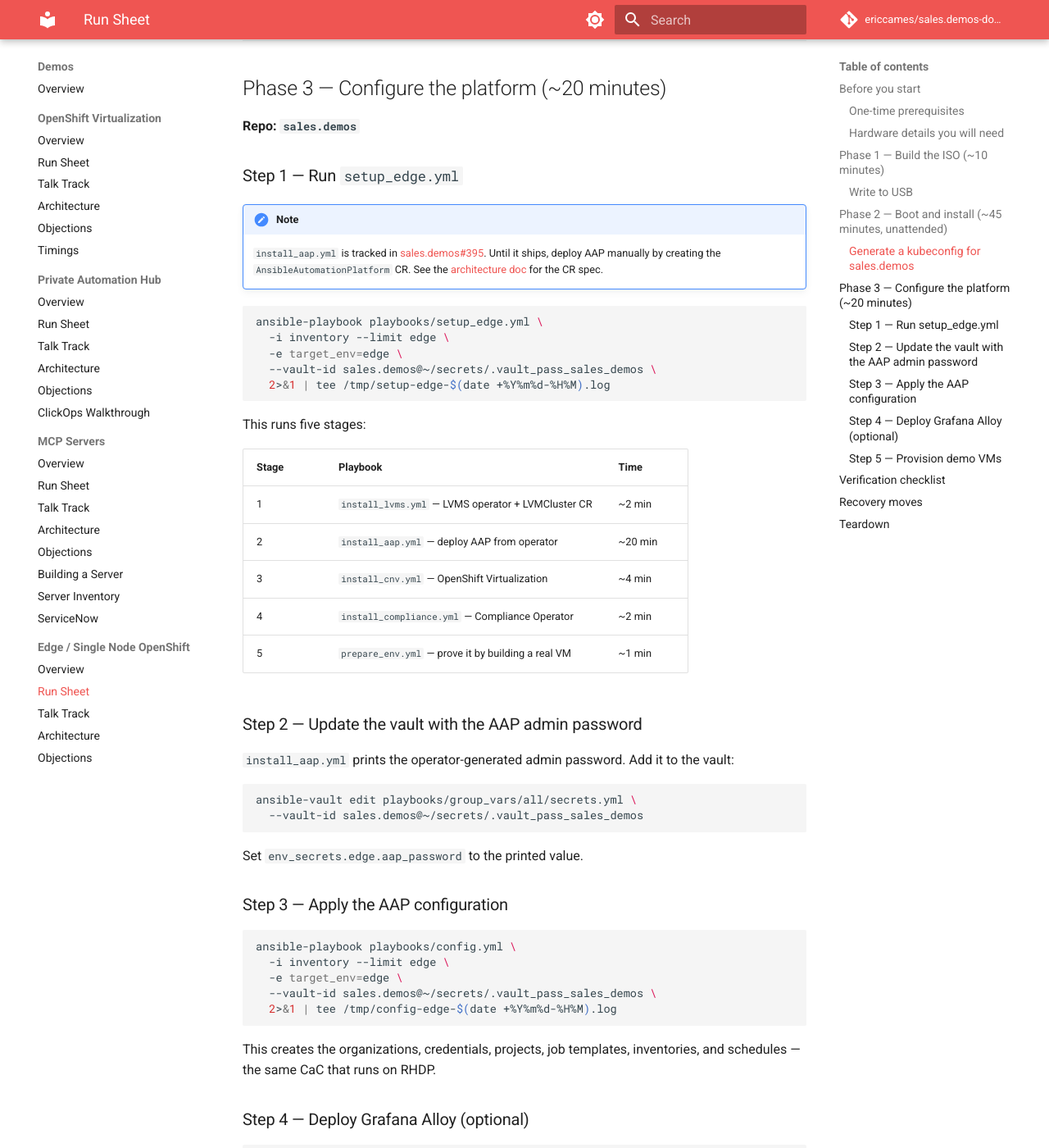
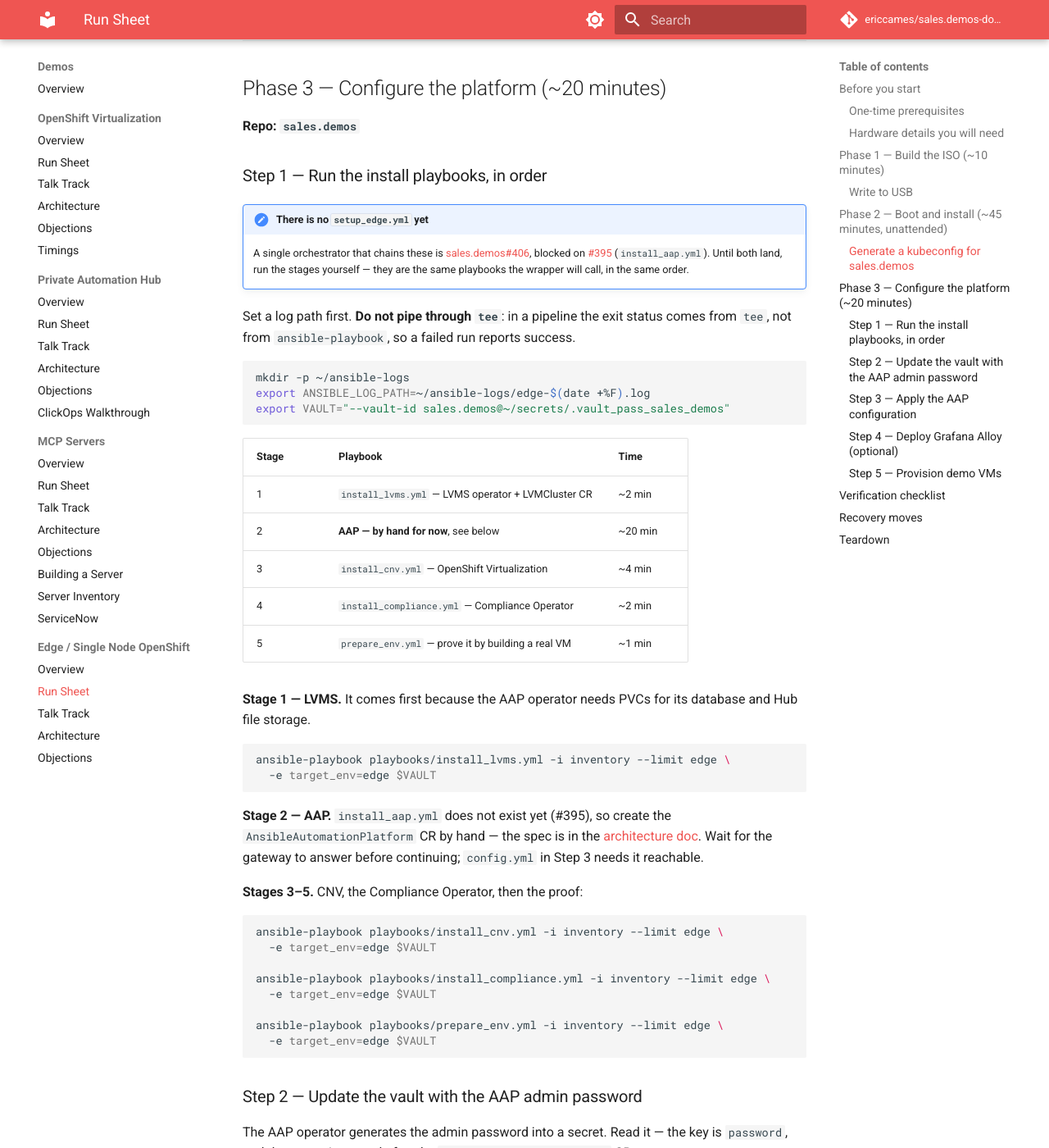
Before and after one commit to ericcames/sales.demos-docs, an MkDocs documentation site: the page built from docs/demos/edge-sno/run-sheet.md, in a window 1280 px wide and 1400 px high, scrolled down 3529 px. Shown: the whole window at 82% size. Built offline with MkDocs 1.6.1 and Material for MkDocs 9.7.7, drawn with Linux system fonts in a browser that asks for light colours; comment, search, counter and statistics services are not loaded; some of the changed text lies outside the part shown.

Commit message:
docs: Phase 3 of the edge run sheet was not runnable (sales.demos#424) (#17)
playbooks/setup_edge.yml does not exist, and the run sheet gave it as the first
command of Phase 3. A presenter following the page on the NUC got "the playbook
could not be found" before doing anything. It is sales.demos#406, blocked on
#395 (install_aap.yml), so it is not imminent.

Replaced with the four playbooks that do exist, in order, which is what the
page's own stage table already listed: install_lvms.yml, then AAP by hand, then
install_cnv.yml, install_compliance.yml, prepare_env.yml. Nothing invented --
these are the same playbooks #406 will chain.

The manual AAP step could not have worked as written either. Step 2 said
"install_aap.yml prints the operator-generated admin password"; a playbook that
does not exist cannot print anything, and the CR path produces no such output.
The secret name and key were read off the live edge cluster:

  oc get secret aap-admin-password -n aap -o jsonpath='{.data.password}' | base64 -d

Both ansible-playbook | tee pipelines are gone, replaced with ANSIBLE_LOG_PATH
under ~/ansible-logs/. sales.demos' README has said why since Phase 0: in a
pipeline the exit status comes from tee, so a failed run reports success. The
run sheet was teaching the opposite. The two sudo tee uses that write dnsmasq
config are untouched -- they are not pipelines.

edge-sno/README.md and architecture.md also described setup_edge.yml as a thing
you run; both now describe it as proposed.

Not drift: these were wrong identically in both copies before the repo split,
which is why they survived the #12 reconciliation -- that pass compared the
copies against each other, and agreeing copies look correct.

Refs ericcames/sales.demos#424


Claude-Session: https://claude.ai/code/session_01NtU3AU3ttaR4SYbk5MEWqq

Co-authored-by: Claude Opus 5 <noreply@anthropic.com>

````diff
--- a/docs/demos/edge-sno/run-sheet.md
+++ b/docs/demos/edge-sno/run-sheet.md
@@ -157,37 +157,69 @@ This creates `.kube/edge.kubeconfig` from the cluster's connection details.
 
 **Repo: `sales.demos`**
 
-### Step 1 — Run `setup_edge.yml`
+### Step 1 — Run the install playbooks, in order
 
-!!! note
-    `install_aap.yml` is tracked in
-    [sales.demos#395](https://github.com/ericcames/sales.demos/issues/395).
-    Until it ships, deploy AAP manually by creating the
-    `AnsibleAutomationPlatform` CR. See the
-    [architecture doc](architecture.md#manual-aap-deployment) for the CR spec.
+!!! note "There is no `setup_edge.yml` yet"
+    A single orchestrator that chains these is
+    [sales.demos#406](https://github.com/ericcames/sales.demos/issues/406),
+    blocked on [#395](https://github.com/ericcames/sales.demos/issues/395)
+    (`install_aap.yml`). Until both land, run the stages yourself — they are the
+    same playbooks the wrapper will call, in the same order.
+
+Set a log path first. **Do not pipe through `tee`**: in a pipeline the exit
+status comes from `tee`, not from `ansible-playbook`, so a failed run reports
+success.
 
 ```bash
-ansible-playbook playbooks/setup_edge.yml \
-  -i inventory --limit edge \
-  -e target_env=edge \
-  --vault-id sales.demos@~/secrets/.vault_pass_sales_demos \
-  2>&1 | tee /tmp/setup-edge-$(date +%Y%m%d-%H%M).log
+mkdir -p ~/ansible-logs
+export ANSIBLE_LOG_PATH=~/ansible-logs/edge-$(date +%F).log
+export VAULT="--vault-id sales.demos@~/secrets/.vault_pass_sales_demos"
 ```
-
-This runs five stages:
 
 | Stage | Playbook | Time |
 |---|---|---|
 | 1 | `install_lvms.yml` — LVMS operator + LVMCluster CR | ~2 min |
-| 2 | `install_aap.yml` — deploy AAP from operator | ~20 min |
+| 2 | **AAP — by hand for now**, see below | ~20 min |
 | 3 | `install_cnv.yml` — OpenShift Virtualization | ~4 min |
 | 4 | `install_compliance.yml` — Compliance Operator | ~2 min |
 | 5 | `prepare_env.yml` — prove it by building a real VM | ~1 min |
 
+**Stage 1 — LVMS.** It comes first because the AAP operator needs PVCs for its
+database and Hub file storage.
+
+```bash
+ansible-playbook playbooks/install_lvms.yml -i inventory --limit edge \
+  -e target_env=edge $VAULT
+```
+
+**Stage 2 — AAP.** `install_aap.yml` does not exist yet (#395), so create the
+`AnsibleAutomationPlatform` CR by hand — the spec is in the
+[architecture doc](architecture.md#manual-aap-deployment). Wait for the gateway
+to answer before continuing; `config.yml` in Step 3 needs it reachable.
+
+**Stages 3–5.** CNV, the Compliance Operator, then the proof:
+
+```bash
+ansible-playbook playbooks/install_cnv.yml -i inventory --limit edge \
+  -e target_env=edge $VAULT
+
+ansible-playbook playbooks/install_compliance.yml -i inventory --limit edge \
+  -e target_env=edge $VAULT
+
+ansible-playbook playbooks/prepare_env.yml -i inventory --limit edge \
+  -e target_env=edge $VAULT
+```
+
 ### Step 2 — Update the vault with the AAP admin password
 
-`install_aap.yml` prints the operator-generated admin password. Add it to
-the vault:
+The AAP operator generates the admin password into a secret. Read it — the key
+is `password`, and the secret is named after the `AnsibleAutomationPlatform` CR:
+
+```bash
+oc get secret aap-admin-password -n aap -o jsonpath='{.data.password}' | base64 -d; echo
+```
+
+Then add it to the vault:
 
 ```bash
 ansible-vault edit playbooks/group_vars/all/secrets.yml \
@@ -202,8 +234,7 @@ Set `env_secrets.edge.aap_password` to the printed value.
 ansible-playbook playbooks/config.yml \
   -i inventory --limit edge \
   -e target_env=edge \
-  --vault-id sales.demos@~/secrets/.vault_pass_sales_demos \
-  2>&1 | tee /tmp/config-edge-$(date +%Y%m%d-%H%M).log
+  --vault-id sales.demos@~/secrets/.vault_pass_sales_demos
 ```
 
 This creates the organizations, credentials, projects, job templates,
````
Also changed, not shown: CHANGELOG.md (+36 -0 lines), docs/demos/edge-sno/README.md (+5 -3 lines), docs/demos/edge-sno/architecture.md (+5 -3 lines).
